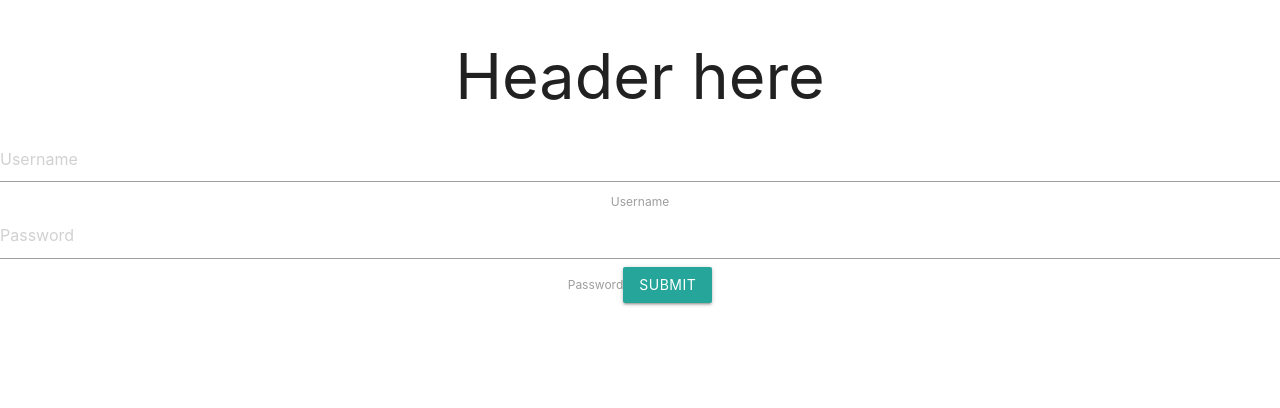
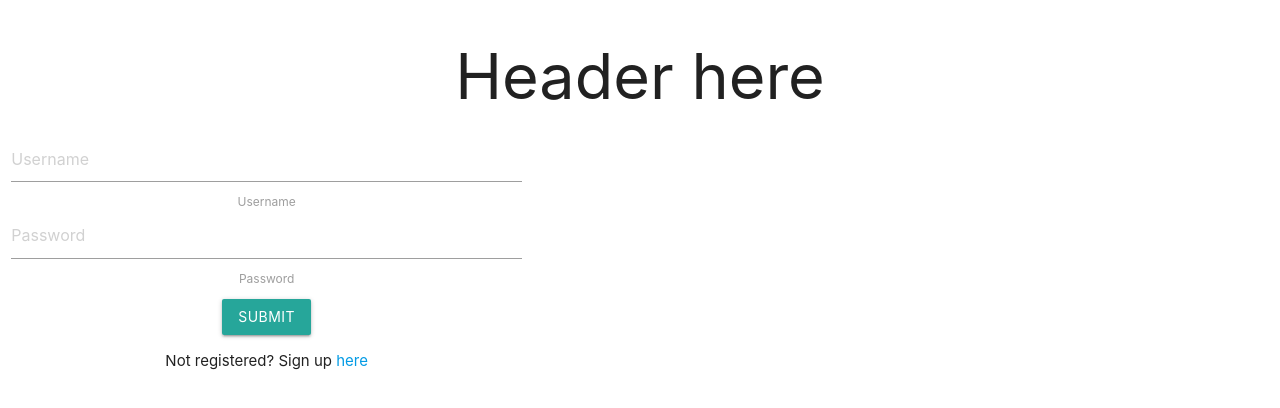
Before and after one commit to Doug2D2/chore-divvy-frontend, a React (Create React App) app: page / in a window 1280 px wide. Shown: the top 408 px of the page. Built offline with nearby package versions, Linux system fonts and the light colour scheme.

Commit message:
login css formatting

```diff
--- a/src/App.css
+++ b/src/App.css
@@ -36,3 +36,7 @@
     transform: rotate(360deg);
   }
 }
+
+.loginStyle {
+  text-align: center;
+}
--- a/src/App.js
+++ b/src/App.js
@@ -7,7 +7,11 @@ function App() {
   return (
     <div className="App">
       <Header />
-      <LoginForm />
+      <div className='row'>
+      <span className='loginStyle col s6'>
+        <LoginForm />
+      </span>
+      </div>
     </div>
   );
 }
--- a/src/components/loginForm/LoginForm.css
+++ b/src/components/loginForm/LoginForm.css
@@ -1,3 +1,3 @@
-submitBtn {
-    margin-top: 50px;
+.submitBtn {
+    margin-top: 10px;
 }
--- a/src/components/loginForm/LoginForm.js
+++ b/src/components/loginForm/LoginForm.js
@@ -3,8 +3,8 @@ import '../loginForm/LoginForm.css';
 
 function LoginForm() {
     return(
-        <div>
-            <form>
+        <div className='row'>
+            <form className='col s10'>
                 <span>
                     <input placeholder='Username' id='username'/>
                     <label htmlFor='username'>Username</label>
@@ -12,8 +12,11 @@ function LoginForm() {
                     <label htmlFor='password'>Password</label>
                 </span>
 
-                <span className='submitBtn'>
+                <div className='submitBtn'>
                     <button type='submit' className='btn'>Submit</button>
+                </div>
+                <span>
+                    <p>Not registered? Sign up <a href='#'>here</a></p>
                 </span>
             </form>
         </div>
```
